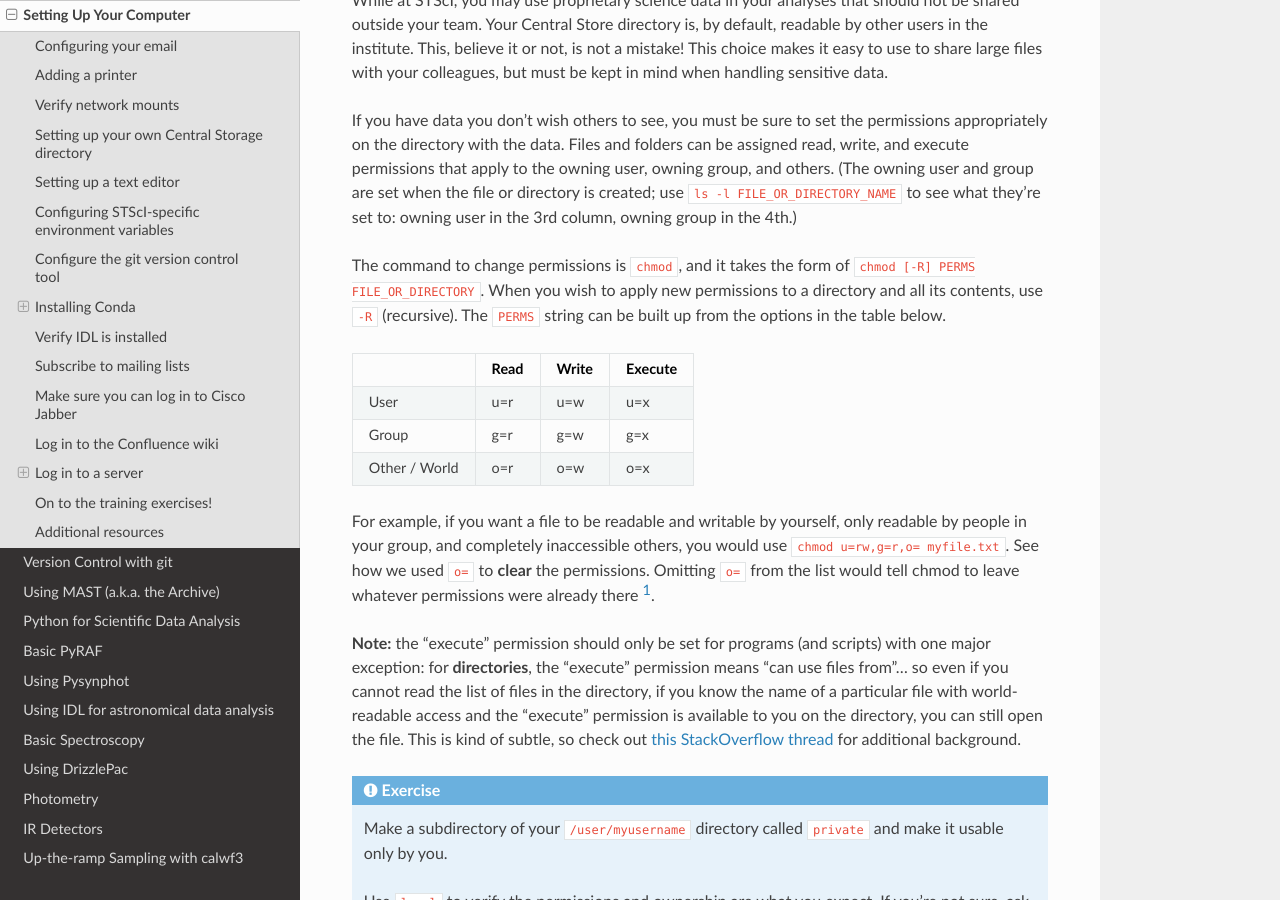
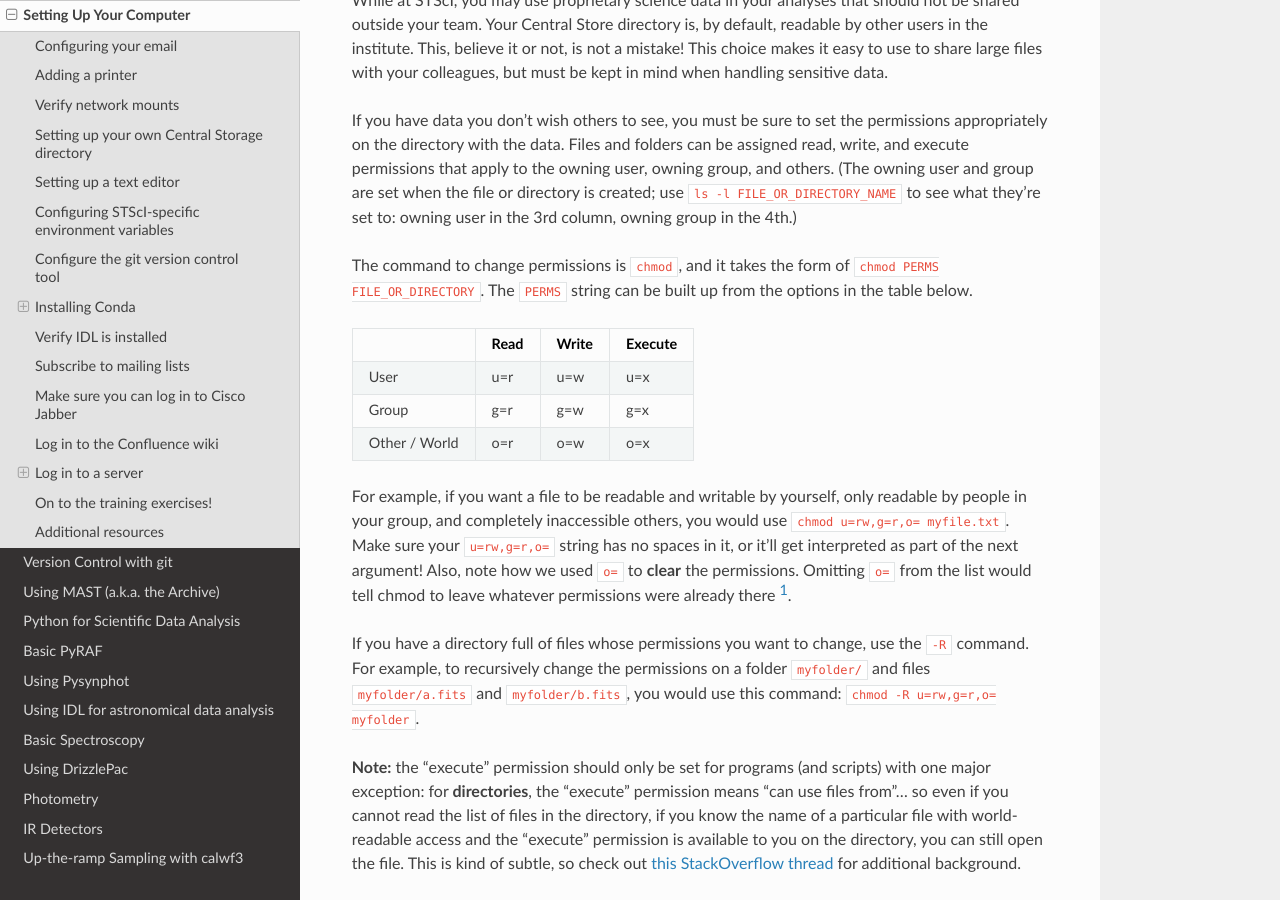
Before and after one commit to staceybright/training-library, a Sphinx documentation site: the page built from source/computer_setup.txt, in a window 1280 px wide and 900 px high, scrolled down 1903 px. Built offline with Sphinx 7.4.7 and the Read the Docs theme 2.0.0, drawn with Linux system fonts in a browser that asks for light colours.

Commit message:
Clarify chmod explanation with recursion.

```diff
--- a/source/computer_setup.txt
+++ b/source/computer_setup.txt
@@ -62,7 +62,7 @@ While at STScI, you may use proprietary science data in your analyses that shoul
 
 If you have data you don't wish others to see, you must be sure to set the permissions appropriately on the directory with the data. Files and folders can be assigned read, write, and execute permissions that apply to the owning user, owning group, and others. (The owning user and group are set when the file or directory is created; use ``ls -l FILE_OR_DIRECTORY_NAME`` to see what they're set to: owning user in the 3rd column, owning group in the 4th.)
 
-The command to change permissions is ``chmod``, and it takes the form of ``chmod [-R] PERMS FILE_OR_DIRECTORY``. When you wish to apply new permissions to a directory and all its contents, use ``-R`` (recursive). The ``PERMS`` string can be built up from the options in the table below.
+The command to change permissions is ``chmod``, and it takes the form of ``chmod PERMS FILE_OR_DIRECTORY``. The ``PERMS`` string can be built up from the options in the table below.
 
 +----------------+-------+-------+---------+
 |                | Read  | Write | Execute |
@@ -74,7 +74,9 @@ The command to change permissions is ``chmod``, and it takes the form of ``chmod
 |  Other / World | o=r   | o=w   | o=x     |
 +----------------+-------+-------+---------+
 
-For example, if you want a file to be readable and writable by yourself, only readable by people in your group, and completely inaccessible others, you would use ``chmod u=rw,g=r,o= myfile.txt``. See how we used ``o=`` to **clear** the permissions. Omitting ``o=`` from the list would tell chmod to leave whatever permissions were already there [#umask]_.
+For example, if you want a file to be readable and writable by yourself, only readable by people in your group, and completely inaccessible others, you would use ``chmod u=rw,g=r,o= myfile.txt``. Make sure your ``u=rw,g=r,o=`` string has no spaces in it, or it'll get interpreted as part of the next argument! Also, note how we used ``o=`` to **clear** the permissions. Omitting ``o=`` from the list would tell chmod to leave whatever permissions were already there [#umask]_.
+
+If you have a directory full of files whose permissions you want to change, use the ``-R`` command. For example, to recursively change the permissions on a folder ``myfolder/`` and files ``myfolder/a.fits`` and ``myfolder/b.fits``, you would use this command: ``chmod -R u=rw,g=r,o= myfolder``.
 
 **Note:** the "execute" permission should only be set for programs (and scripts) with one major exception: for **directories**, the "execute" permission means "can use files from"... so even if you cannot read the list of files in the directory, if you know the name of a particular file with world-readable access and the "execute" permission is available to you on the directory, you can still open the file. This is kind of subtle, so check out `this StackOverflow thread <http://unix.stackexchange.com/questions/21251/how-do-directory-permissions-in-linux-work>`_ for additional background.
 
```
